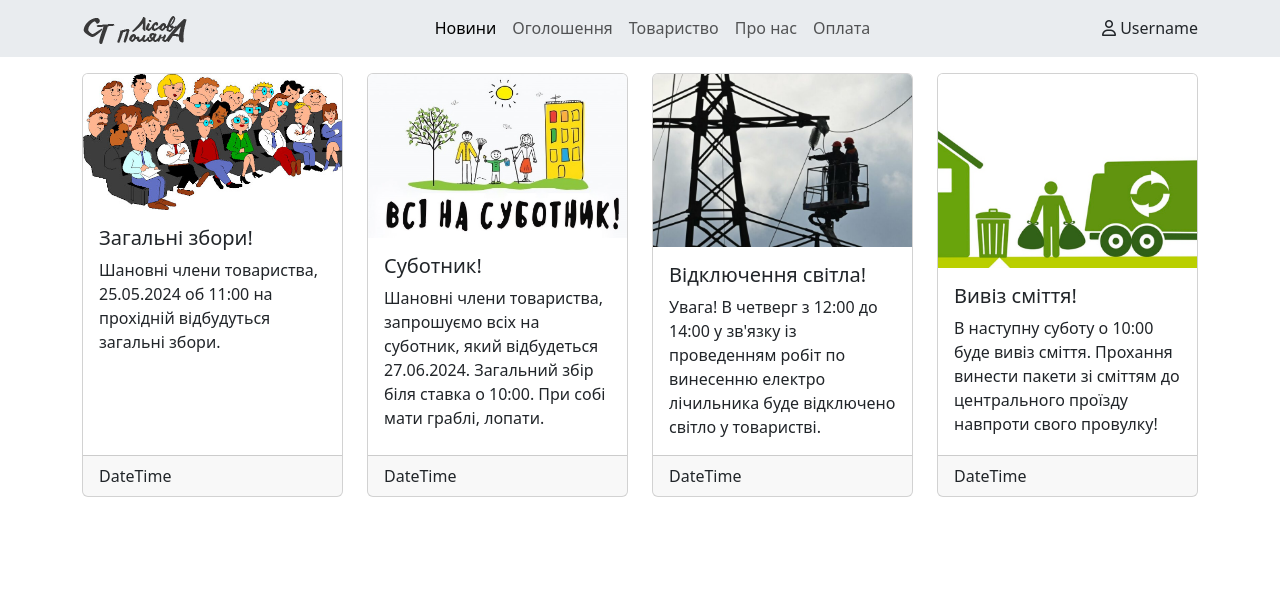
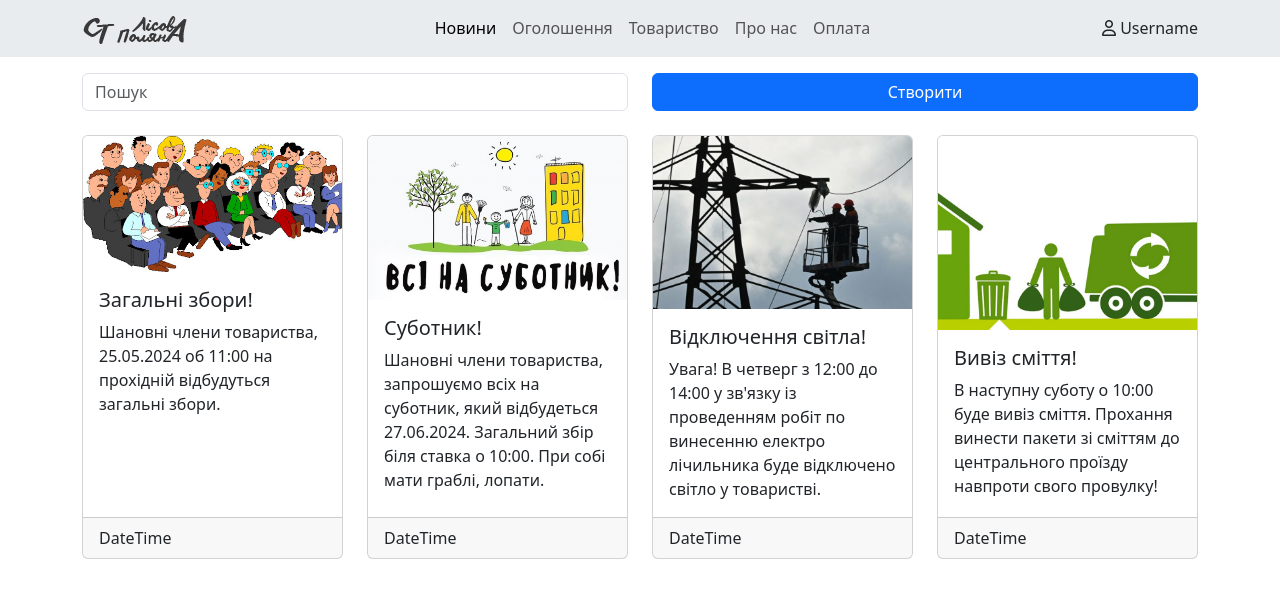
Before and after one commit to Gleb-Pastushenko/GeekHub-GP, a React (Create React App) app in the folder frontend/: page / in a window 1280 px wide. Shown: the top 598 px of the page. Built offline with nearby package versions, Linux system fonts and the light colour scheme.

Commit message:
News Page search added

```diff
--- a/frontend/src/pages/News.page.jsx
+++ b/frontend/src/pages/News.page.jsx
@@ -1,14 +1,51 @@
-import { Row, Col } from 'react-bootstrap';
+import { Row, Col, Form, Button } from 'react-bootstrap';
 
 import NewsItem from '../components/NewsItem.component';
 import { news } from '../assets/news';
+import { useState } from 'react';
 
 
 const News = () => {
+  const [searchField, setSearchField] = useState('');
+  const [filteredNews, setFilteredNews] = useState(news);
+
+  const handleSearch = e => {
+    const searchText = e.target.value.toLowerCase();
+    setSearchField(searchText);
+
+    setFilteredNews(news.filter(item => {
+      const title = item.title.toLowerCase();
+      const text = item.text.toLowerCase();
+
+      return title.includes(searchText) || text.includes(searchText);
+    }))
+  }
+
+  const handleCreateAdClick = () => {
+
+  }
+
   return (
     <div className="py-3">
       <Row>
-        {news.map(itemData => (
+        <Form className="pb-4">
+          <Row>
+            <Col xs="6">
+              <Form.Control
+                type="text"
+                placeholder="Пошук"
+                value={searchField}
+                className="mr-sm-2"
+                onChange={handleSearch}
+              />
+            </Col>
+            <Col xs="6">
+              <Button onClick={handleCreateAdClick} className="w-100">Створити</Button>
+            </Col>
+          </Row>
+        </Form>
+
+        {filteredNews.map(itemData => (
           <Col key={itemData._id} xs={12} sm={6} md={4} lg={3}>
             <NewsItem itemData={itemData} />
           </Col>
```
